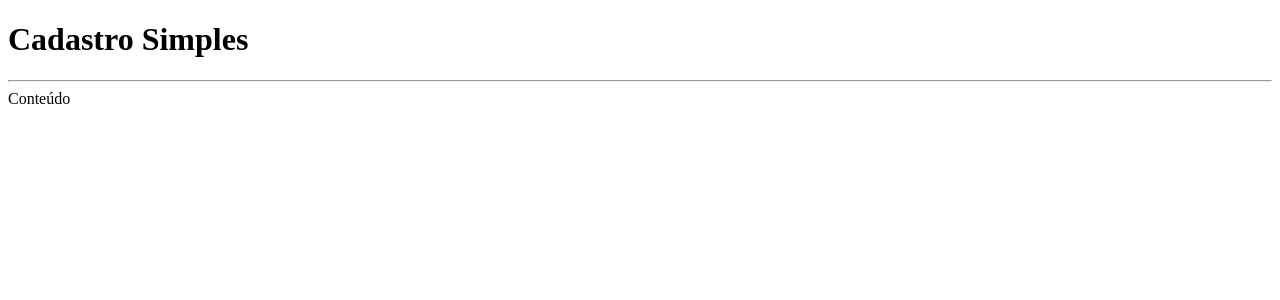
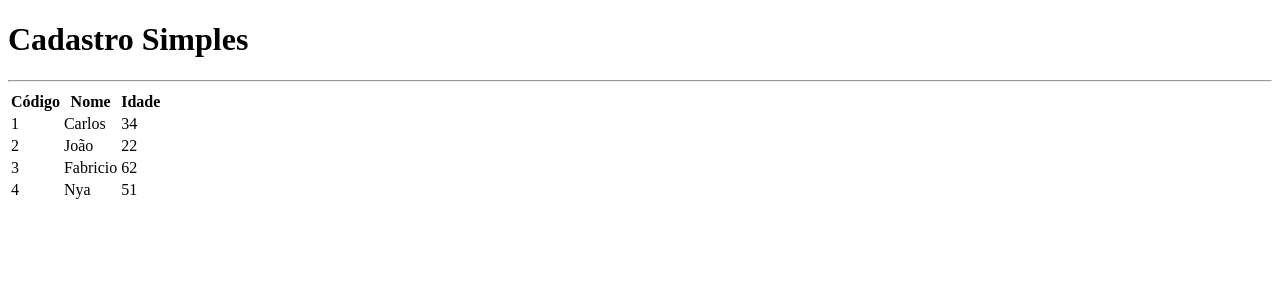
Before and after one commit to RuuuFF/next-crud, a Next.js app: page / in a window 1280 px wide. Shown: the top 300 px of the page. Built offline with nearby package versions, Linux system fonts and the light colour scheme.

Commit message:
Aula 108. Componente Tabela #01

```diff
--- /dev/null
+++ b/src/components/Table.tsx
@@ -0,0 +1,36 @@
+import Client from '../core/Client'
+
+interface TableProps {
+  clients: Client[]
+}
+
+export default function Table(props: TableProps) {
+  function renderHeader() {
+    return (
+      <tr>
+        <th>Código</th>
+        <th>Nome</th>
+        <th>Idade</th>
+      </tr>
+    )
+  }
+
+  function renderData() {
+    return props.clients?.map((client, index) => <tr key={client.id}>
+      <td>{client.id}</td>
+      <td>{client.name}</td>
+      <td>{client.age}</td>
+    </tr>)
+  }
+
+  return (
+    <table>
+      <thead>
+        {renderHeader()}
+      </thead>
+      <tbody>
+        {renderData()}
+      </tbody>
+    </table>
+  )
+}
--- a/src/pages/index.tsx
+++ b/src/pages/index.tsx
@@ -1,6 +1,15 @@
 import Layout from "../components/Layout"
+import Table from "../components/Table"
+import Client from "../core/Client"
 
 export default function Home() {
+  const clients = [
+    new Client('Carlos', 34, '1'),
+    new Client('João', 22, '2'),
+    new Client('Fabricio', 62, '3'),
+    new Client('Nya', 51, '4'),
+  ]
+
   return (
     <div className="
       flex justify-center items-center h-screen
@@ -8,7 +17,7 @@
       text-white
     ">
       <Layout title="Cadastro Simples">
-        <span>Conteúdo</span>
+        <Table clients={clients} ></Table>
       </Layout>
     </div>
   )
```
